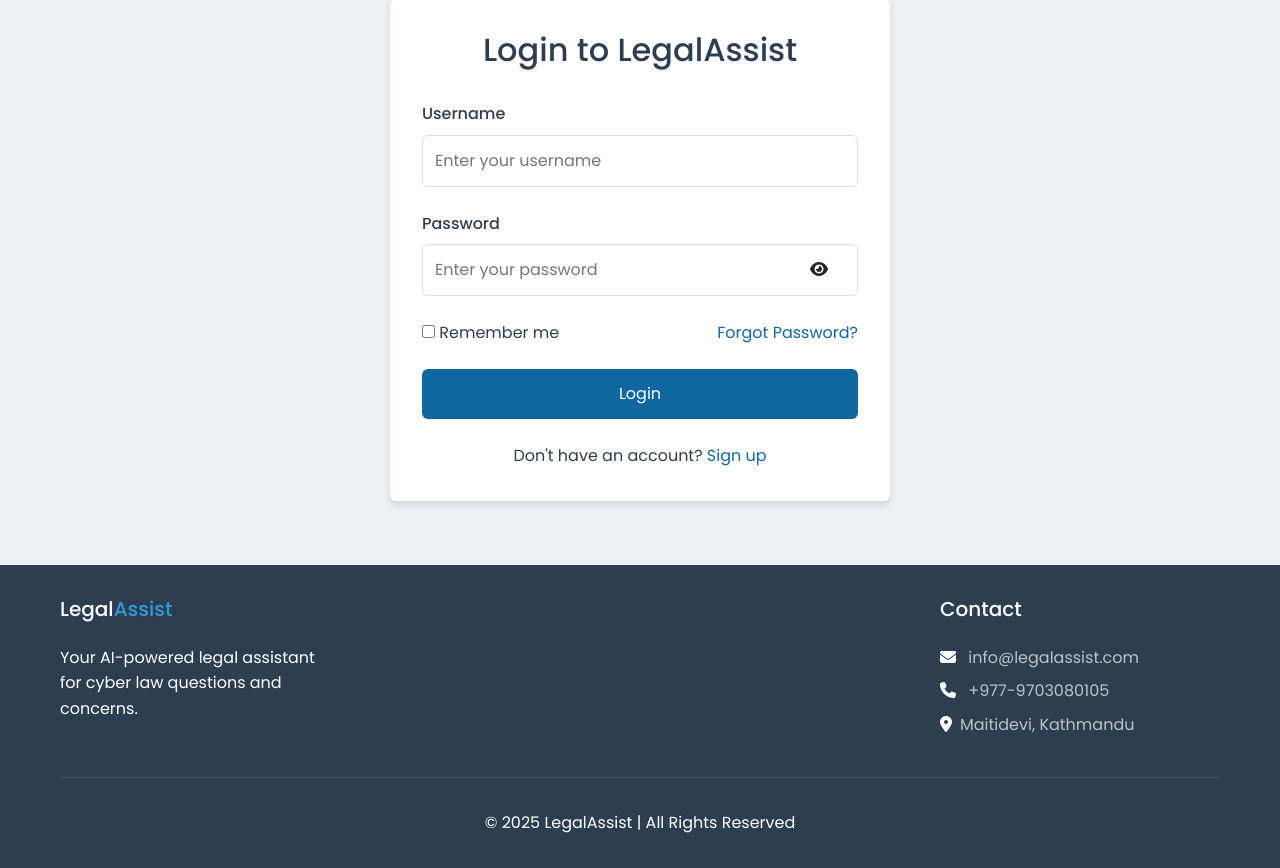
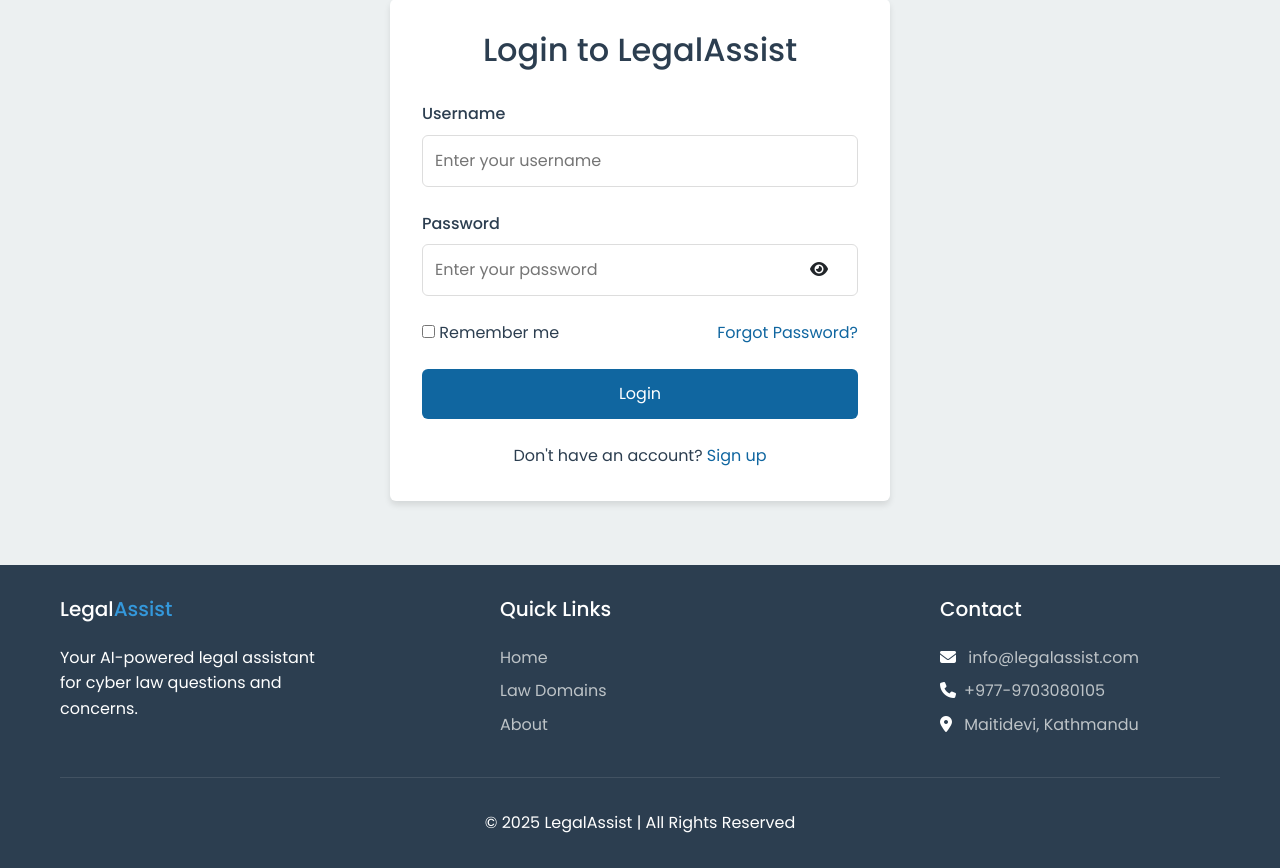
Before and after one commit to ukr-TA/LegalAssist, a Python web app: template templates/login.html in a window 1280 px wide. Shown: the part 173-1041 px from the top of the page. Run offline with Jinja, Linux system fonts and the light colour scheme; the template is opened without the code that fills it, so the values that code supplies are empty; some libraries are stand-ins or nearby versions.

Commit message:
updated in some section

```diff
--- a/templates/login.html
+++ b/templates/login.html
@@ -64,7 +64,7 @@
     </div>
 
     <!-- Footer -->
-    <footer class="footer">
+<footer class="footer">
         <div class="container">
             <div class="footer-content">
                 <div class="footer-section">
@@ -72,26 +72,25 @@
                     <p>Your AI-powered legal assistant for cyber law questions and concerns.</p>
                 </div>
                 <div class="footer-section">
-                    <!-- <h3 class="footer-title">Quick Links</h3> -->
-                    <!-- <ul class="footer-links">
+                    <h3 class="footer-title">Quick Links</h3>
+                    <ul class="footer-links">
                         <li><a href="/templates/index.html">Home</a></li>
-                        <li><a href="/#domains">Law Domains</a></li>
-                        <li><a href="/#about">About</a></li>
-                        <li><a href="login.html">Login</a></li>
-                        <li><a href="signup.html">Sign Up</a></li>
-                    </ul> -->
+                        <li><a href="#domains">Law Domains</a></li>
+                        <li><a href="#about">About</a></li>
+                        <!-- <li><a href="login.html">Login</a></li> -->
+                        <!-- <li><a href="signup.html">Sign Up</a></li> -->
+                    </ul>
                 </div>
                 <div class="footer-section">
                     <h3 class="footer-title">Contact</h3>
                     <ul class="footer-links">
                         <li><i class="fas fa-envelope mr-1"></i> <a href="mailto:info@legalassist.com">info@legalassist.com</a></li>
-                        <li><i class="fas fa-phone mr-1"></i> <a href="tel:1-800-692-7753">+977-9703080105</a></li>
-                        <li><i class="fas fa-map-marker-alt mr-1"></i><a
+                        <li><i class="fas fa-phone mr-1"></i><a href="tel:1-800-692-7753">+977-9703080105</a></li>
+                        <li><i class="fas fa-map-marker-alt mr-1"></i> <a
                   href="https://www.google.com/maps/place/Sunway+College+Kathmandu/@27.7055835,85.3317338,17z/data=!3m1!4b1!4m6!3m5!1s0x39eb1999ce231acd:0xef773857c30983e2!8m2!3d27.7055835!4d85.3343087!16s%2Fg%2F11ckj7c9tt?entry=ttu&g_ep=EgoyMDI1MDUxMS4wIKXMDSoJLDEwMjExNDU1SAFQAw%3D%3D"
                   target="_blank"
-                  >Maitidevi, Kathmandu</a
-                >
-            </li>
+                  >Maitidevi, Kathmandu</a>
+                  </li>
                     </ul>
                 </div>
             </div>
@@ -100,7 +99,6 @@
             </div>
         </div>
     </footer>
-
 
     <script>
 
```
